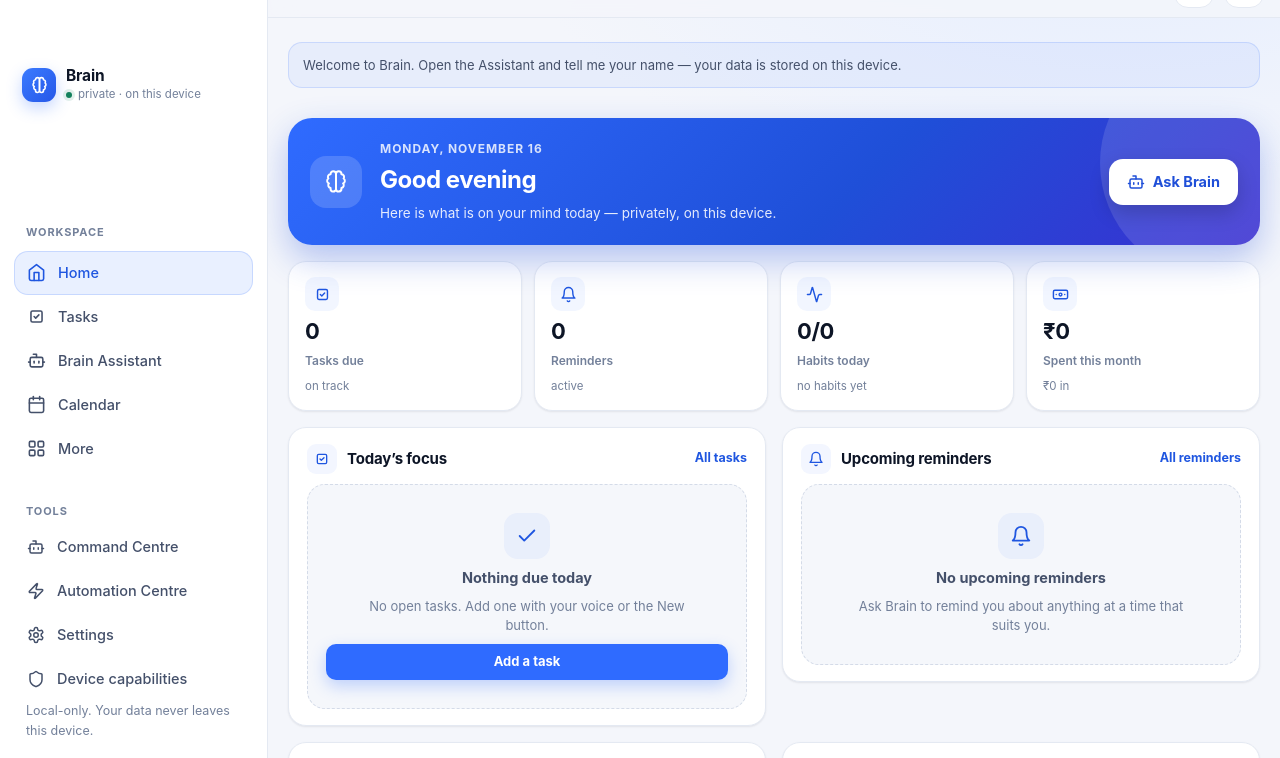
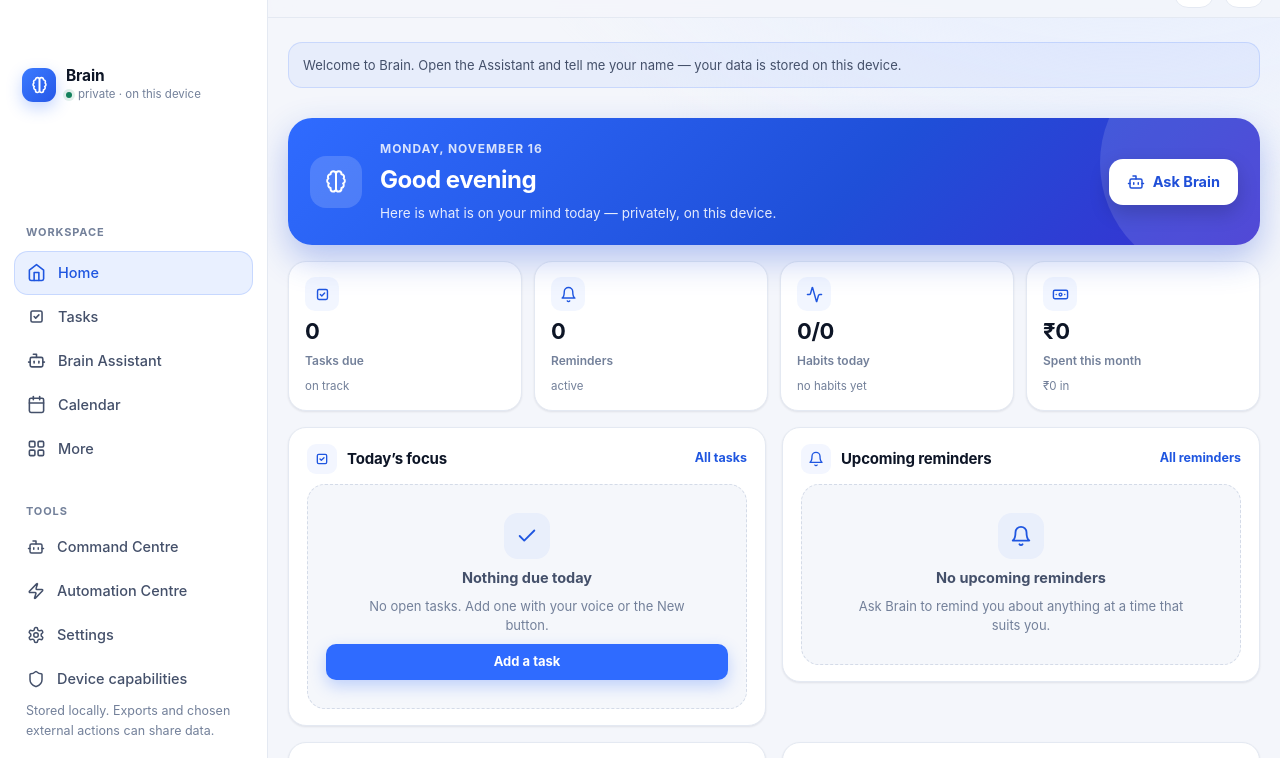
Before and after one commit to rolexsir-org/brain, a website with bundled scripts: page brain/index.html in a window 1280 px wide. Shown: the part 42-800 px from the top of the page. Built offline with nearby package versions, Linux system fonts and the light colour scheme.

Commit message:
docs: clarify local data and Instagram privacy boundaries
Co-authored-by: arena-agent <297053741+arena-agent@users.noreply.github.com>

```diff
--- a/brain/index.html
+++ b/brain/index.html
@@ -39,7 +39,7 @@
       <div class="sidebar-foot">
         <div class="nav-label">Tools</div>
         <div id="sidetools"></div>
-        <p class="note">Local-only. Your data never leaves this device.</p>
+        <p class="note">Stored locally. Exports and chosen external actions can share data.</p>
       </div>
     </aside>
 
```
Also changed, not shown: README.md.
